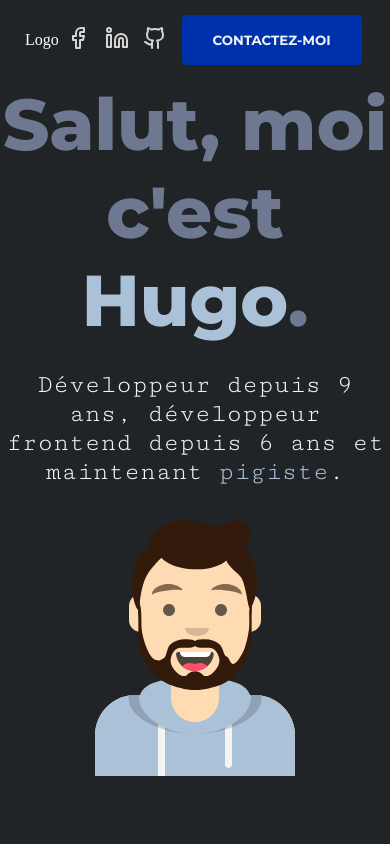
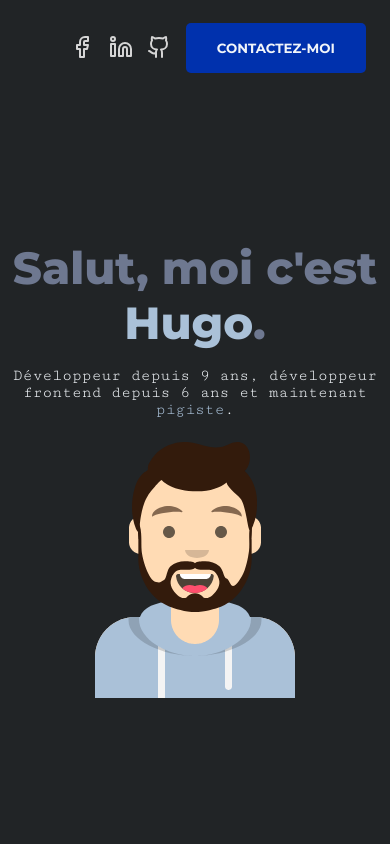
Before and after one commit to hughockey/site-web, a Vue app: page / in a window 390 px wide. Shown: the top 844 px of the page. Built offline with nearby package versions, Linux system fonts and the light colour scheme; no server answers.

Commit message:
improve mobile view

```diff
--- a/src/components/Content.vue
+++ b/src/components/Content.vue
@@ -176,6 +176,8 @@ section {
   margin: 0 auto;
   text-align: center;
   margin-bottom: 165px;
+  display: grid;
+  place-items: center;
 }
 
 span {
@@ -225,9 +227,9 @@ svg {
   margin-top: 50px;
   display: flex;
   flex-direction: column;
-  width: 650px;
+  width: 100%;
   gap: 8px;
-  min-width: 300px;
+  flex-shrink: 1;
 }
 
 input {
--- a/src/components/Header.vue
+++ b/src/components/Header.vue
@@ -3,9 +3,9 @@
 </script>
 <template>
   <div class="header-container">
-    <div class="left-header-content" style="color:white">
+    <!-- <div class="left-header-content" style="color:white">
       Logo
-    </div>
+    </div> -->
     <div class="right-header-content">
       <div class="socials-contact">
         <a>
@@ -29,7 +29,8 @@
   height: 80px;
   background-color: var(--background);
   display: flex;
-  justify-content: space-between;
+  /* justify-content: space-between; */
+  justify-content: end;
   align-items: center;
 }
 
--- a/src/style.css
+++ b/src/style.css
@@ -1,5 +1,4 @@
-body {
-  margin: 0 auto;
+html {
   font-size: 16px;
   background-color: var(--background);
 }
@@ -62,3 +61,9 @@ svg:hover {
   cursor: pointer;
   filter: drop-shadow(0 0 10px rgba(255, 255, 255, 0.8));
 }
+
+@media (max-width: 650px) {
+  html {
+    font-size: 10px;
+  }
+}
```
